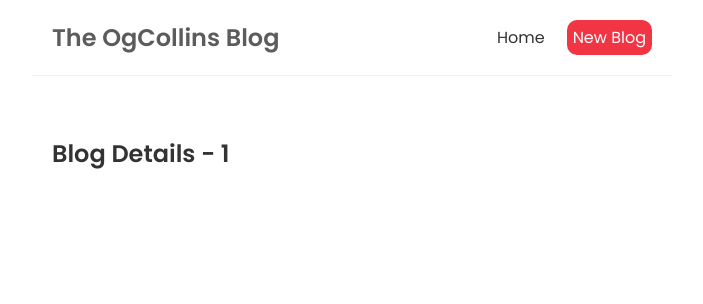
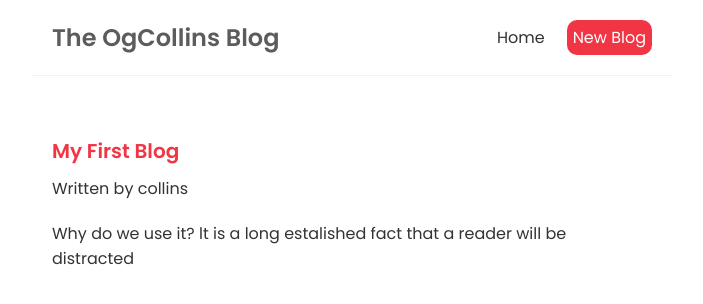
Before and after one commit to collins-dev1/ogcollins_blog, a React (Create React App) app: page /blogs/1 in a window 1280 px wide. Shown: the top 304 px of the page, without its empty margins (288-991 px from the left). Built offline with nearby package versions, Linux system fonts and the light colour scheme; data requests are answered from the project's data file.

Commit message:
blogdetails details

```diff
--- a/src/blogdetails.js
+++ b/src/blogdetails.js
@@ -1,10 +1,20 @@
 import { useParams } from "react-router-dom/cjs/react-router-dom.min";
+import useFetch from './usefetch';
 
 const BlogDetails = () => {
-    const {id} = useParams()
+    const {id} = useParams();
+    const {data: blog, error, isPending} = useFetch('http://localhost:8000/blogs/' + id)
     return (
         <div className="blog-details">
-            <h2>Blog Details - {id}</h2>
+            {isPending && <div>Loading...</div>}
+            {error && <div>{error}</div>}
+            {blog && (
+                <article>
+                    <h2>{blog.title}</h2>
+                    <p>Written by {blog.author}</p>
+                    <div>{blog.body}</div>
+                </article>
+            )}
         </div>
      );
 }
--- a/src/index.css
+++ b/src/index.css
@@ -61,3 +61,23 @@
 .blog-preview a{
   text-decoration: none;
 }
+
+/* blog details page */
+.blog-details h2{
+  font-size: 20px;
+  color: #f13544;
+  margin-bottom: 10px;
+}
+
+.blog-details div{
+  margin: 20px 0;
+}
+
+/* .blog-details button{
+  background: #f13544;
+  color: #f2f2f2;
+  border: 0;
+  padding: 8px;
+  border-radius: 8px;
+  cursor: pointer;
+} */
```
